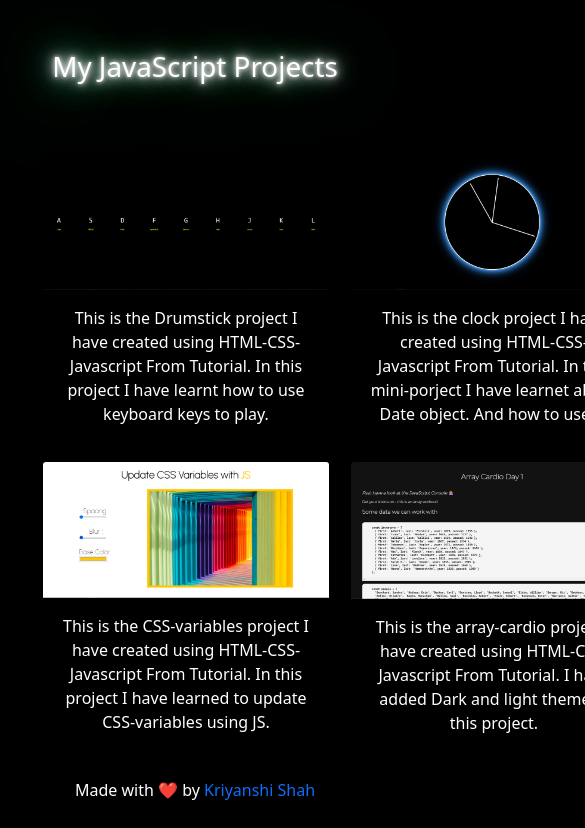
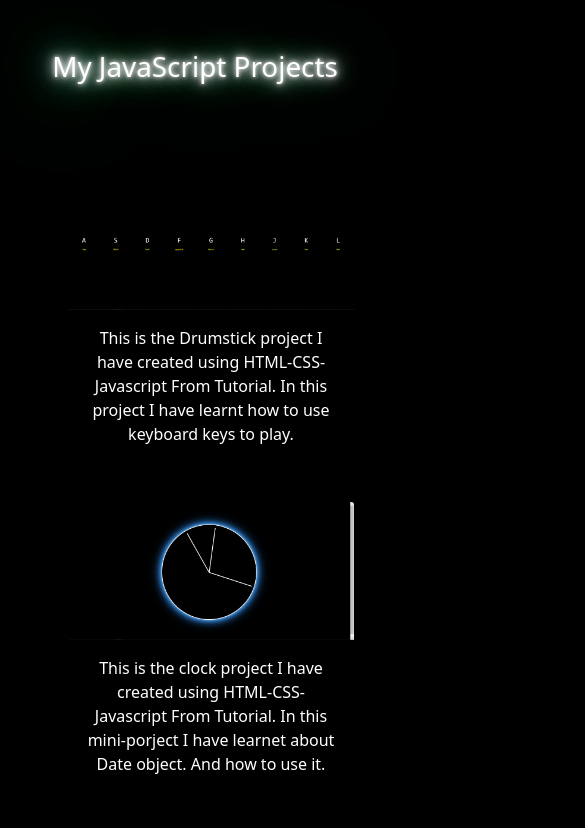
Before and after one commit to kriyanshii/30-JS-Projects, a plain HTML site: page index.html in a window 390 px wide. Shown: the top 828 px of the page, 585 px wide, since content can reach past the window. Drawn offline with nearby package versions, Linux system fonts and the light colour scheme.

Commit message:
Added responsiveness to the homepage.

```diff
--- a/index.html
+++ b/index.html
@@ -10,7 +10,7 @@
     <body>
         <h1 class="neonText">My JavaScript Projects</h1>
         <ul>
-            <div class="d-flex justify-content-around">
+            <div class="row d-flex flex-sm-column justify-content-around justify-content-sm-center">
                 <li><a href="DrumStick/index.html">
                 <div class="card mb-2 col-3" style="width: 18rem;">
                     <img src="Drumstick.png" class="card-img-top" alt="picture of drumstick project">
@@ -36,7 +36,7 @@
                 </div>
             </a></li>
         </div>
-        <div class="d-flex justify-content-around">
+        <div class="row d-flex justify-content-around">
             <li><a href="CSS-variables/index.html">
                 <div class="card mb-2" style="width: 18rem;">
                     <img src="CSS-variables.png" class="card-img-top" alt="picture of CSS-variables project">
@@ -133,6 +133,13 @@
                 flex-direction: column;
                 justify-content: space-between;
             }
+
+            @media only screen and (max-width: 600px) {
+                .card {
+                    margin: 30px auto;
+                }
+            }
+
         </style>
     </body>
 </html>
```
